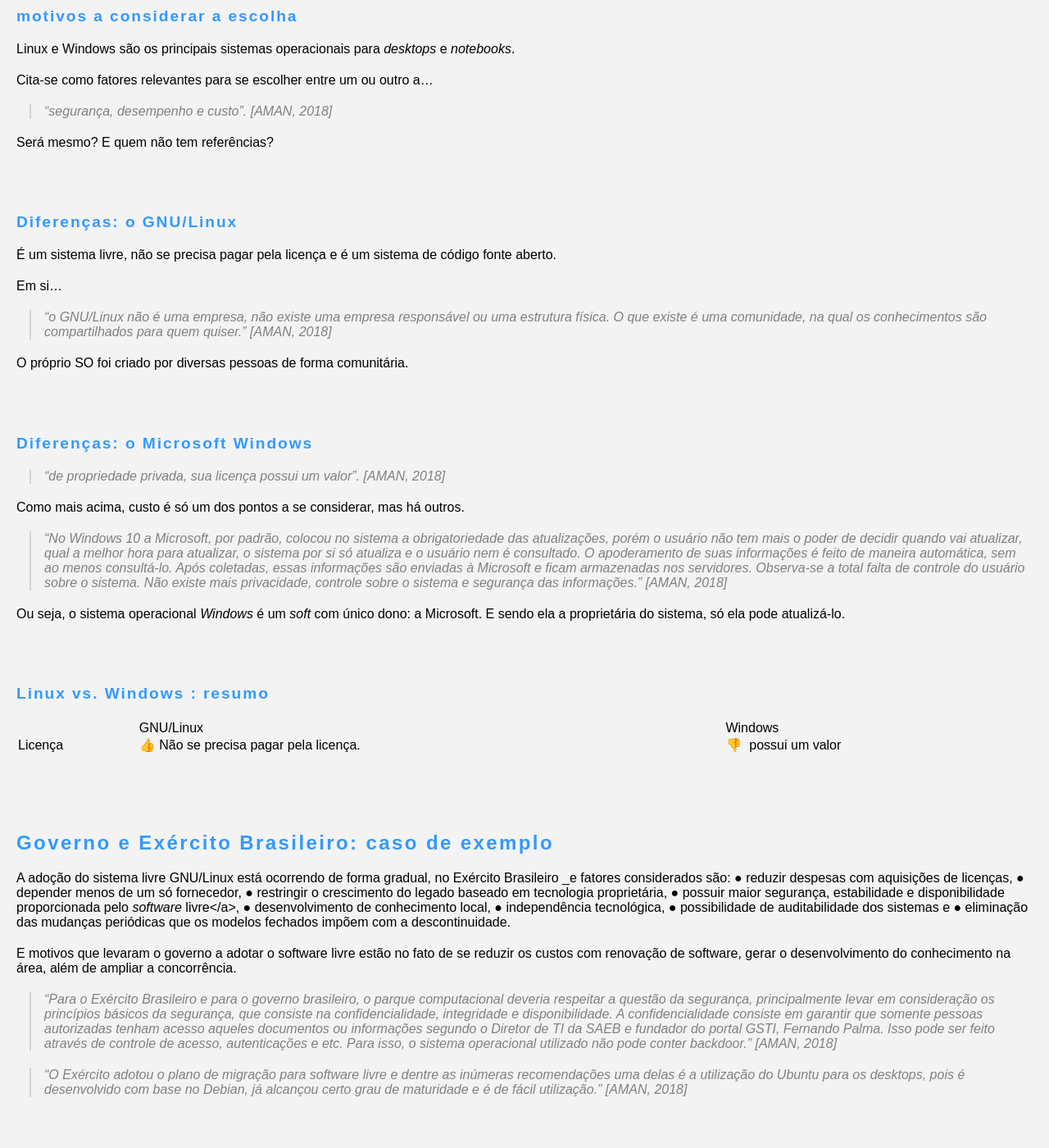
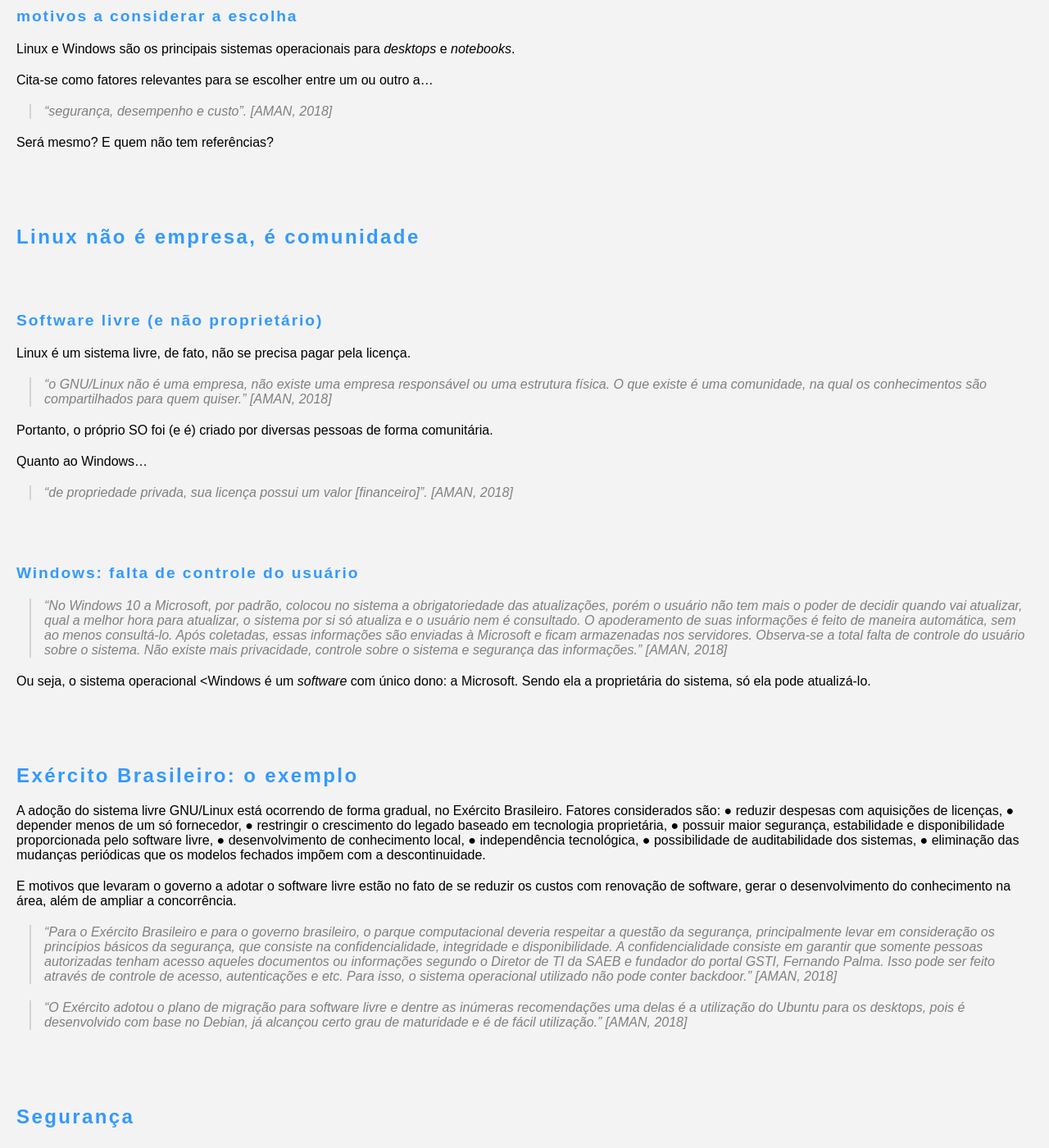
Before and after one commit to Joesynth/joesynth.github.io, a Jekyll site: the page built from _posts/2021-11-28-por-que-usar-linux.md, in a window 1280 px wide and 1400 px high, scrolled down 859 px. Shown: the whole window at 82% size. Built offline with Jekyll 4.4.1, drawn with Linux system fonts in a browser that asks for light colours; some of the changed text lies outside the part shown.

Commit message:
Update 2021-11-28-por-que-usar-linux.md

```diff
--- a/_posts/2021-11-28-por-que-usar-linux.md
+++ b/_posts/2021-11-28-por-que-usar-linux.md
@@ -34,58 +34,42 @@
 
 Será mesmo? E quem não tem referências?
 
-###### Diferenças: o GNU/Linux
+## Linux não é empresa, é comunidade
 
-É um sistema livre, não se precisa pagar pela licença e é um sistema de código fonte aberto.
+###### Software livre (e não proprietário)
 
-Em si...
+Linux é um sistema livre, de fato, não se precisa pagar pela licença.
 
 > "o GNU/Linux não é uma empresa, não existe uma empresa responsável ou uma estrutura física. O que existe é uma comunidade, na qual os conhecimentos são compartilhados para quem quiser." [AMAN, 2018]
 
-O próprio SO foi criado por diversas pessoas de forma comunitária.
+Portanto, o próprio SO foi (e é) criado por diversas pessoas de forma comunitária.
 
-###### Diferenças: o Microsoft Windows
+Quanto ao Windows...
 
-> "de propriedade privada, sua licença possui um valor". [AMAN, 2018]
+> "de propriedade privada, sua licença possui um valor [financeiro]". [AMAN, 2018]
 
-Como mais acima, custo é só um dos pontos a se considerar, mas há outros.
+
+
+
+###### Windows: falta de controle do usuário
 
 > "No Windows 10 a Microsoft, por padrão, colocou no sistema a obrigatoriedade das atualizações, porém o usuário não tem mais o poder de decidir quando vai atualizar, qual a melhor hora para atualizar, o sistema por si só atualiza e o usuário nem é consultado. O apoderamento de suas informações é feito de maneira automática, sem ao menos consultá-lo. Após coletadas, essas informações são enviadas à Microsoft e ficam armazenadas nos servidores. Observa-se a total falta de controle do usuário sobre o sistema. Não existe mais privacidade, controle sobre o sistema e segurança das informações." [AMAN, 2018]
 
-Ou seja, o sistema operacional <em>Windows</em> é um <em>soft</em> com único dono: a Microsoft. E sendo ela a proprietária do sistema, só ela pode atualizá-lo.
-
-###### Linux vs. Windows : resumo
-<table>
-<tbody>
-<tr>
-<td></td>
-<td>GNU/Linux</td>
-<td>Windows</td>
-</tr>
-<tr>
-<td>Licença</td>
-<td>👍 Não se precisa pagar pela licença.</td>
-<td>👎  possui um valor</td>
-</tr>
-<tr>
-<td></td>
-<td></td>
-<td></td>
-</tr>
-</tbody>
-</table>
+Ou seja, o sistema operacional <Windows é um *software* com único dono: a Microsoft. Sendo ela a proprietária do sistema, só ela pode atualizá-lo.
 
 
-## Governo e Exército Brasileiro: caso de exemplo
 
-A adoção do sistema livre GNU/Linux está ocorrendo de forma gradual, no Exército Brasileiro _e fatores considerados são:
+
+## Exército Brasileiro: o exemplo
+
+A adoção do sistema livre GNU/Linux está ocorrendo de forma gradual, no Exército Brasileiro. Fatores considerados são:
 ● reduzir despesas com aquisições de licenças,
 ● depender menos de um só fornecedor,
 ● restringir o crescimento do legado baseado em tecnologia proprietária,
-● possuir maior segurança, estabilidade e disponibilidade proporcionada pelo <em>software</em> livre</a>,
+● possuir maior segurança, estabilidade e disponibilidade proporcionada pelo software livre,
 ● desenvolvimento de conhecimento local,
 ● independência tecnológica,
-● possibilidade de auditabilidade dos sistemas e
+● possibilidade de auditabilidade dos sistemas,
 ● eliminação das mudanças periódicas que os modelos fechados impõem com a descontinuidade.
 
 E motivos que levaram o governo a adotar o software livre estão no fato de se reduzir os custos com renovação de software, gerar o desenvolvimento do conhecimento na área, além de ampliar a concorrência.
@@ -96,6 +80,10 @@
 > "O Exército adotou o plano de migração para software livre e dentre as inúmeras recomendações uma delas é a utilização do Ubuntu para os desktops, pois é desenvolvido com base no Debian, já alcançou certo grau de maturidade e é de fácil utilização." [AMAN, 2018]
 
 <h2>Segurança</h2>
+
+###### Código fonte aberto
+
+Um sistema operacional, em si, é um software de computador, portanto tem um código. O Linux código fonte aberto, Windows fechado.
 
 ###### O código fonte
 
@@ -112,11 +100,16 @@
 > "Outro ponto que vale ressaltar é o fato do código fonte do Debian estar disponibilizado gratuitamente para quem quiser, dessa maneira fica praticamente impossível a comunidade inserir alguma backdoor ou software malicioso no sistema, porque inúmeros programadores analisarão o código fonte e certamente o descobrirão, se ele existir. O sistema não é uma caixa-preta, não fere os princípios da segurança e nem faz uso da segurança baseada na obscuridade." [AMAN, 2018]
 
 
-###### Quantidade de malware e SO
+###### Quantidade de malware
 
 O Linux é responsável por uma pequena parcela dos SOs utilizados pelo usuário, a quantidade de vírus existente é pequena quando comparado ao Windows, uma vez que os cibercriminosos escolherão fazer um vírus para um sistema operacional de maior uso pelos usuários domésticos. O GNU/Linux como SO para <em>desktops</em> e <em>notebooks</em> possui vírus, no entanto, em proporção bem menor que o Windows.
 
-Debian (segurança-programas maliciosos): por se tratar de um SO livre para <em>desktops</em> e <em>notebooks</em>, podemos considerar o Debian menos vulnerável do que o sistema da Microsoft. Ele leva vantagem sobre o Windows, uma vez que este último possui grande quantidade de vírus _devido diariamente surgir novos programas maliciosos. Note que, em <em>desktops</em> e <em>notebooks</em>, a quantidade de usuários que utilizam o Windows é bem superior à quantidade de pessoas que utilizam o sistema Debian GNU/Linux, por isso os crakers preferem fazer vírus para o Windows.
+**Crakers preferem fazer vírus para o Windows**:
+A quantidade de usuários que utilizam o Windows é muito maior que as pessoas que adotam o sistema Linux.
+
+Sem dúvida, os programas maliciosos são uma questão de segurança para estarmos atentos.
+
+Debian: por se tratar de um SO livre para desktops e notebooks, podemos considerar o Debian menos vulnerável do que o sistema da Microsoft. Ele leva vantagem sobre o Windows, uma vez que este último possui grande quantidade de vírus _devido diariamente surgir novos programas maliciosos.
 
 ###### O foco do autor: vender ou manter a segurança?
 
@@ -155,6 +148,29 @@
 "O sistema não fica lento com o passar do tempo, tem uma rápida inicialização, bom tempo de resposta e fluidez."
 
 > "De acordo com o portal Software Livre mantido pelo Governo Federal (2012), a Procuradoria-Geral do Estado da Paraíba migrou todo seu parque computacional para o software livre. Segundo o gerente Guido Giuseppe, da Sub Gerência de Tecnologia da Informação, que foi emprestado à Procuradoria-Geral do Estado da Paraíba, afirmou que “[...] alguns usuários perceberam que computadores antigos acionados pelo sistema livre funcionava mais rápido do que os que eram acionados pelo sistema não-livre, com a mesma configuração de hardware, [...]”. Mais um aspecto positivo desse sistema</em>."<em>[AMAN, 2018]
+
+
+###### Linux vs. Windows : resumo
+
+<table>
+<tbody>
+<tr>
+<td></td>
+<td>GNU/Linux</td>
+<td>Windows</td>
+</tr>
+<tr>
+<td>Licença</td>
+<td>👍 Não se precisa pagar pela licença.</td>
+<td>👎  possui um valor</td>
+</tr>
+<tr>
+<td></td>
+<td></td>
+<td></td>
+</tr>
+</tbody>
+</table>
 
 <h2>Conhecendo o Linux</h2>
 
```
